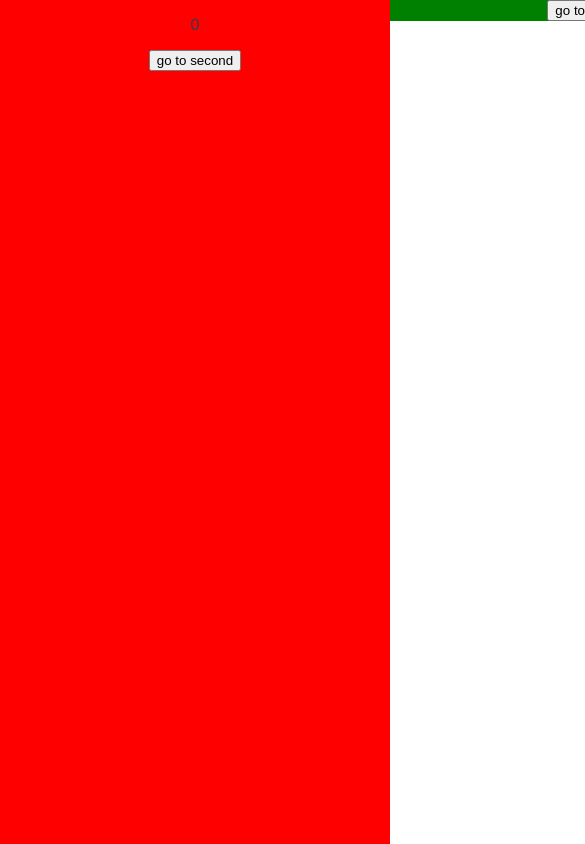
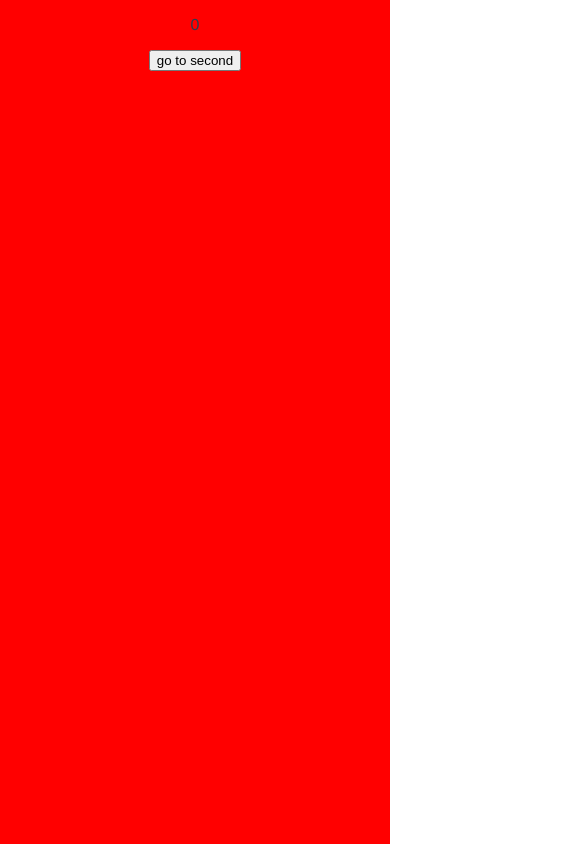
Before and after one commit to Hadroon/data-oracle, a Vue app: page / in a window 390 px wide. Shown: the top 844 px of the page, 585 px wide, since content can reach past the window. Built offline with nearby package versions, Linux system fonts and the light colour scheme.

Commit message:
no scroll

```diff
--- a/src/components/question-wrapper.vue
+++ b/src/components/question-wrapper.vue
@@ -1,19 +1,23 @@
 <template>
-<div class="question-wrapper" :style="{'width': maxWidth }">
+<div class="question-wrapper" :style="{'width': windowWidth + 'px', 'top': top + 'px' }">
+
   <div class="float-left" :style="{'width': windowWidth + 'px',
    'background-color': red,
    'height': windowHeight + 'px' }" >
     <p>{{position}}</p>
     <button @click="turnPage">go to second</button>
   </div>
+
   <div class="float-left" :style="{'width': windowWidth + 'px',
    'background-color': green,
-   'height': windowHeight }" >
+   'height': windowHeight +'px' }" >
     <button @click="turnPage">go to third</button>
   </div>
+
   <div class="float-left" :style="{'width': windowWidth + 'px',
    'background-color': yellow,
-   'height': windowHeight }" >third</div>
+   'height': windowHeight + 'px' }" >third
+  </div>
 
 </div>
 </template>
@@ -31,6 +35,7 @@ export default {
     return {
       windowWidth: window.innerWidth,
       windowHeight: window.innerHeight,
+      top: 0,
       red: 'red',
       green: 'green',
       yellow: 'yellow',
@@ -45,7 +50,7 @@ export default {
       return width
     },
     maxWidth: function () {
-      return (this.windowWidth * 4) + 'px'
+      return (this.windowWidth) + 'px'
     }
   },
   methods: {
@@ -57,7 +62,7 @@ export default {
       }
     },
     turnPage: function () {
-      this.position = this.position - windowWidth
+      this.top -= this.windowHeight
     }
   }
 }
@@ -69,6 +74,7 @@ export default {
 
   .question-wrapper {
     position: relative;
+    overflow: hidden;
   }
 
   .float-left {
--- a/src/views/Home.vue
+++ b/src/views/Home.vue
@@ -15,7 +15,7 @@ export default {
   },
   data () {
     return {
-      newWidth: window.innerWidth * 2
+      newWidth: window.innerWidth
     }
   }
 }
@@ -29,8 +29,10 @@ md, medium: 960px or larger
 lg, large: 1280px or larger
 xl, extra-large: 1920px or larger */
 
-body {
-  margin: 0px;
+html, body {
+  margin: 0;
+  height: 100%;
+  overflow: hidden
 }
 
 </style>
```
Also changed, not shown: src/components/questions-wrapper.vue (added, +47 -0 lines). Lines whose indentation alone changed are shown as unchanged.
